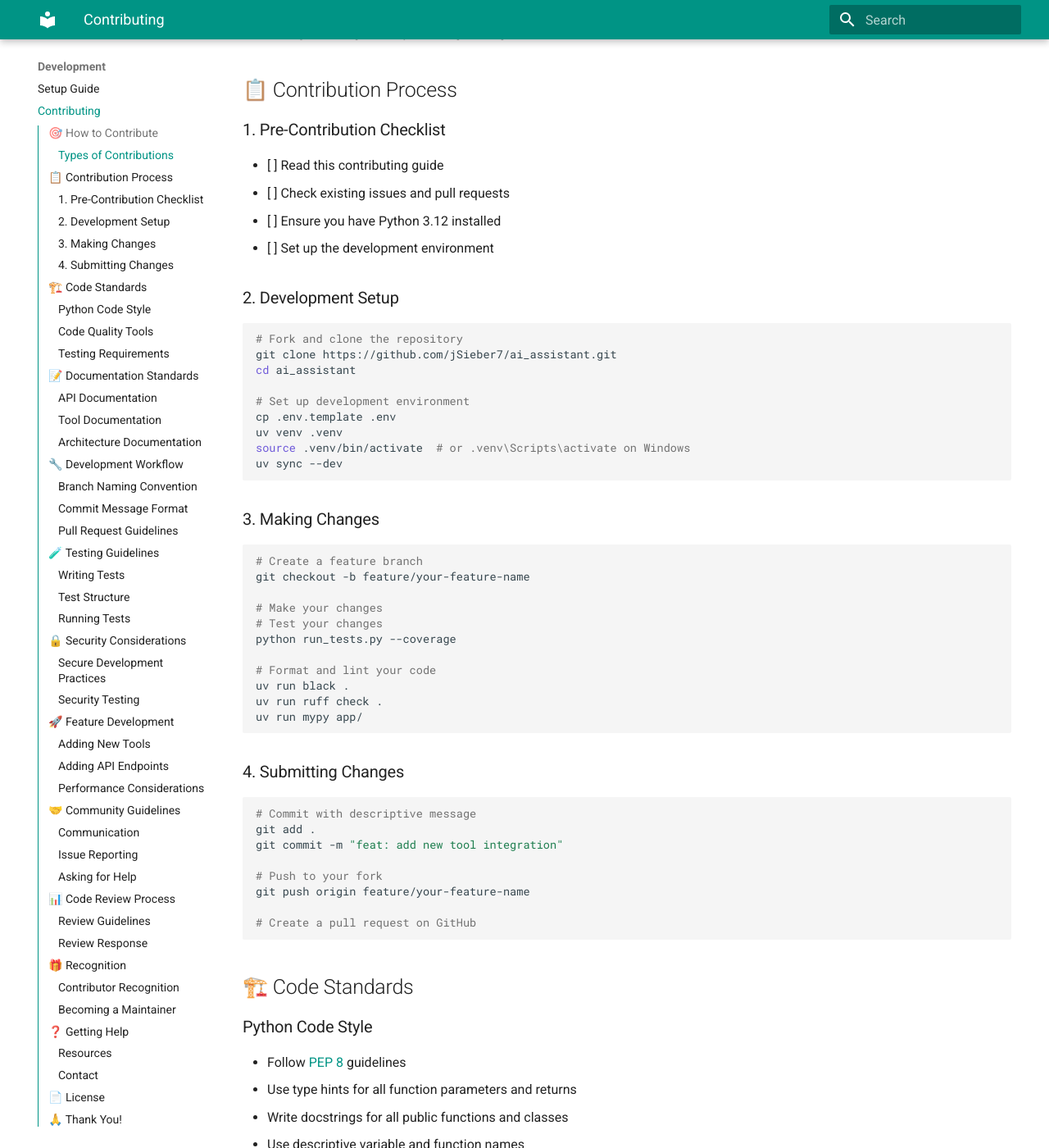
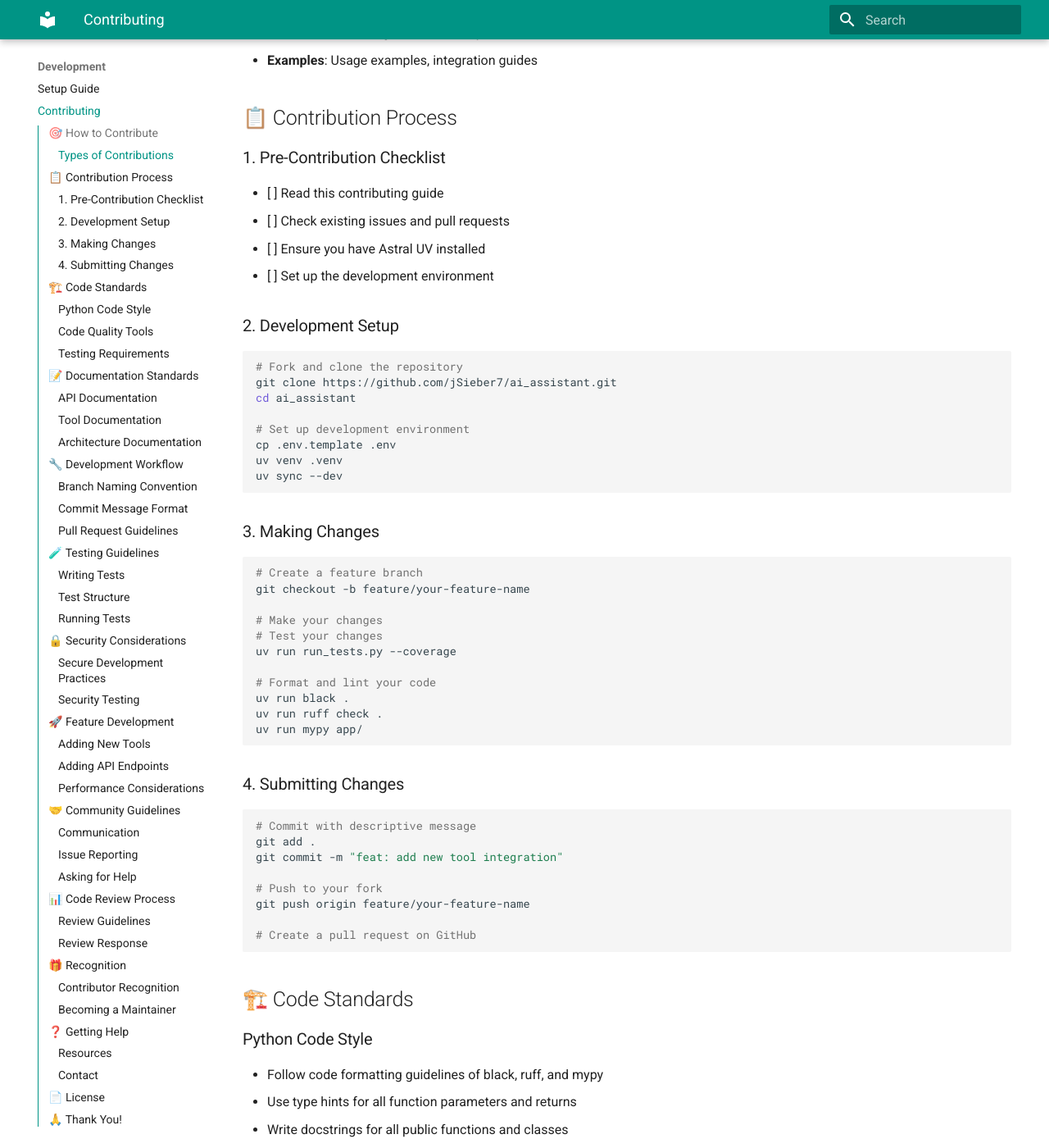
Before and after one commit to jSieber7/ai_assistant, an MkDocs documentation site: the page built from docs/development/contributing.md, in a window 1280 px wide and 1400 px high, scrolled down 565 px. Shown: the whole window at 82% size. Built offline with MkDocs 1.6.1 and Material for MkDocs 9.7.7, drawn with Linux system fonts in a browser that asks for light colours; some of the changed text lies outside the part shown.

Commit message:
reformatted

````diff
--- a/docs/development/contributing.md
+++ b/docs/development/contributing.md
@@ -2,6 +2,7 @@
 
 *Currently, no contributions will be accepted. What follows is an example of the final version.*
 
+___
 
 Thank you for your interest in contributing to the AI Assistant project! This guide will help you get started with contributing code, documentation, and ideas.
 
@@ -19,7 +20,7 @@ Thank you for your interest in contributing to the AI Assistant project! This gu
 ### 1. Pre-Contribution Checklist
 - [ ] Read this contributing guide
 - [ ] Check existing issues and pull requests
-- [ ] Ensure you have Python 3.12 installed
+- [ ] Ensure you have Astral UV installed
 - [ ] Set up the development environment
 
 ### 2. Development Setup
@@ -31,7 +32,6 @@ cd ai_assistant
 # Set up development environment
 cp .env.template .env
 uv venv .venv
-source .venv/bin/activate  # or .venv\Scripts\activate on Windows
 uv sync --dev
 ```
 
@@ -42,7 +42,7 @@ git checkout -b feature/your-feature-name
 
 # Make your changes
 # Test your changes
-python run_tests.py --coverage
+uv run run_tests.py --coverage
 
 # Format and lint your code
 uv run black .
@@ -65,7 +65,7 @@ git push origin feature/your-feature-name
 ## 🏗️ Code Standards
 
 ### Python Code Style
-- Follow [PEP 8](https://pep8.org/) guidelines
+- Follow code formatting guidelines of black, ruff, and mypy
 - Use type hints for all function parameters and returns
 - Write docstrings for all public functions and classes
 - Use descriptive variable and function names
````
Also changed, not shown: other parts of docs/development/contributing.md (+1 -1 lines), 1 other file.
